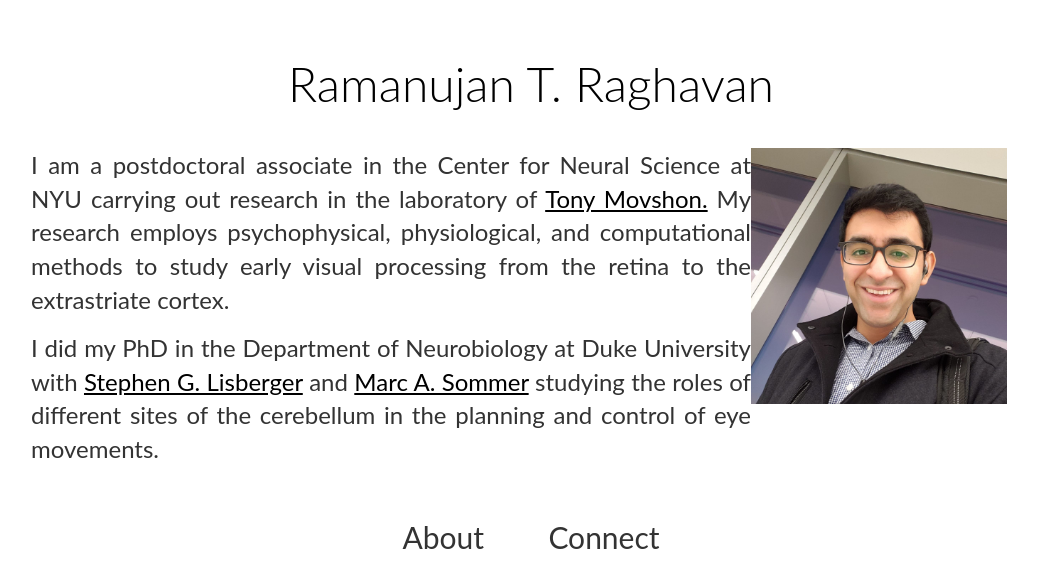
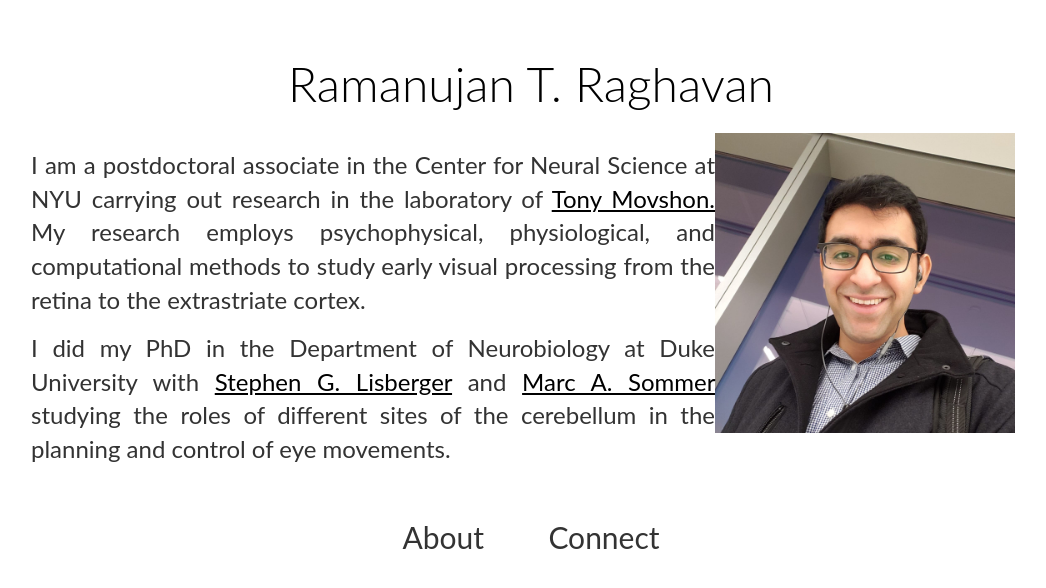
Before and after one commit to rtraghavan/rtraghavan.github.io, a Jekyll site: the page built from index.html, in a window 1280 px wide. Shown: the top 588 px of the page, without its empty margins (109-1155 px from the left). Built offline with Jekyll 4.4.1, drawn with Linux system fonts in a browser that asks for light colours.

Commit message:
Update index.html

```diff
--- a/index.html
+++ b/index.html
@@ -8,9 +8,9 @@
 
 
   <div id="description">
+
+     <img src="img/pic.jpg" alt="pic" style="float:right;width:300px;height:300px;">
     <p>
-     <img src="img/pic.jpg" alt="pic" style="float:right;width:256px;height:256px;">
-
     {% include About_Me.md %}
     </p>
   </div>
```
